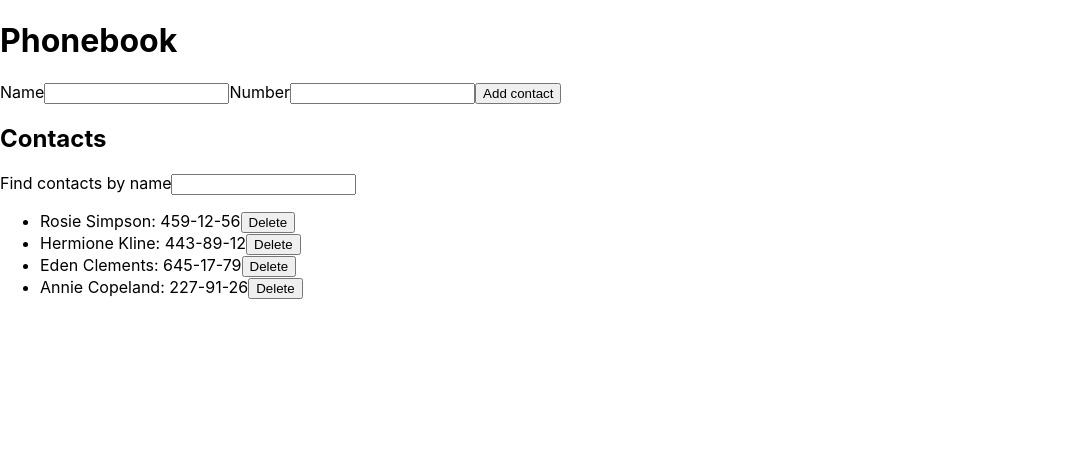
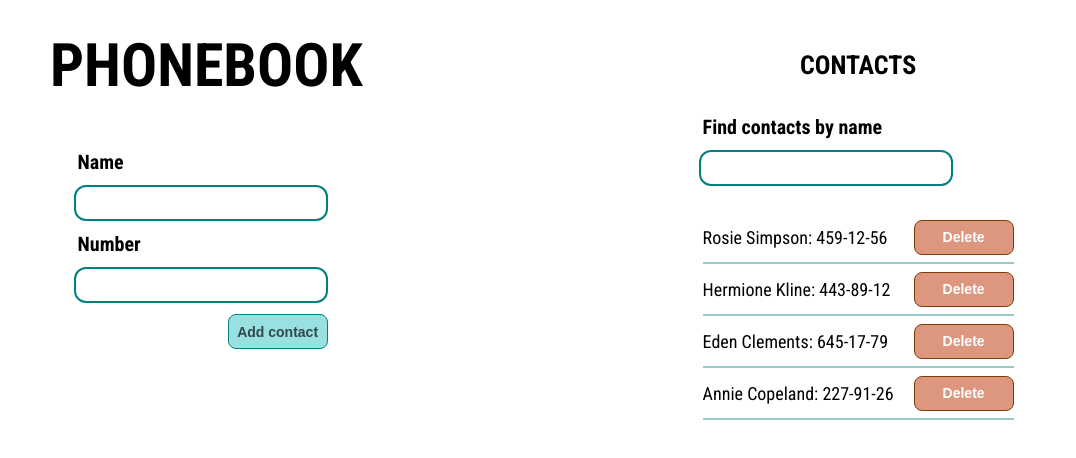
Before and after one commit to AnnaofAmber/goit-react-hw-02-phonebook, a React (Create React App) app: page / in a window 1280 px wide. Shown: the top 458 px of the page, without its empty margins (0-1076 px from the left). Built offline with nearby package versions, Linux system fonts and the light colour scheme.

Commit message:
adding styles

```diff
--- a/src/components/App.jsx
+++ b/src/components/App/App.jsx
@@ -1,11 +1,11 @@
 import React, { Component } from 'react';
 import { nanoid } from 'nanoid';
+import css from "./App.module.css"
 
-
-import { ContactForm } from './ContactForm/ContactForm';
-import { Contacts } from './Contacts/Contacts';
-import { Filter } from './Filter/Filter';
-import { ContactList } from './ContactList/ContactList';
+import { ContactForm } from '../ContactForm/ContactForm';
+import { Contacts } from '../Contacts/Contacts';
+import { Filter } from '../Filter/Filter';
+import { ContactList } from '../ContactList/ContactList';
 
 
 export class App extends Component {
@@ -54,8 +54,8 @@ return this.state.contacts.some(({number})=>number===contact)
 
   render() {
     return (
-  <div>
-  <h1>Phonebook</h1>
+  <div className={css.main}>
+  <h1 className={css.title}>Phonebook</h1>
   <ContactForm  onSubmit={this.onSubmit} nameAlreadyExists={this.nameAlreadyExists} numberAlreadyExists={this.numberAlreadyExists}/>
 
   <Contacts title= "Contacts">
--- /dev/null
+++ b/src/components/App/App.module.css
@@ -0,0 +1,15 @@
+@import url('https://fonts.googleapis.com/css2?family=Roboto+Condensed:wght@400;700&display=swap');
+
+.main{
+    font-family: 'Roboto Condensed', sans-serif;
+    padding: 30px 50px;
+    display: flex;
+
+}
+
+.title{
+    text-align: center;
+    margin: 0;
+    text-transform: uppercase;
+    font-size: 60px;
+}
--- a/src/components/ContactForm/ContactForm.jsx
+++ b/src/components/ContactForm/ContactForm.jsx
@@ -1,30 +1,28 @@
 import React, { Component } from 'react';
-import css from './ContactFrom.module.css'
+import css from './ContactFrom.module.css';
 
-export class ContactForm extends Component{
-
+export class ContactForm extends Component {
   state = {
     name: '',
-    number: ''
+    number: '',
+  };
+
+  onChange = e => {
+    this.setState({ [e.target.name]: e.target.value });
+  };
+
+  handleSubmit = e => {
+    e.preventDefault();
+    const { onSubmit, nameAlreadyExists, numberAlreadyExists } = this.props;
+    const { name, number } = e.target.elements;
+
+    if (nameAlreadyExists(name.value)) {
+      alert(`${name.value} already exists!`);
+      return;
     }
-
-  onChange =e=>{
-
-    this.setState({[e.target.name]: e.target.value})
-    }
-
- handleSubmit= e=>{
-  e.preventDefault()
-  const { onSubmit, nameAlreadyExists, numberAlreadyExists } = this.props;
-  const { name, number } = e.target.elements
-
-  if(nameAlreadyExists(name.value)){
-    alert(`${name.value} already exists!`)
-    return
-  }
-  if(numberAlreadyExists(number.value)){
-    alert(`${number.value} already exists in Your Contact list`)
-    return
+    if (numberAlreadyExists(number.value)) {
+      alert(`${number.value} already exists in Your Contact list`);
+      return;
     }
 
     const data = {
@@ -33,25 +31,30 @@ export class ContactForm extends Component{
     };
 
     onSubmit(data);
- }
+  };
 
-
-  render(){
+  render() {
     return (
       <form className={css.contactForm} onSubmit={this.handleSubmit}>
-      <label htmlFor="name">Name</label>
+        <label className={css.label} htmlFor="name">
+          Name
+        </label>
         <input
+          className={css.input}
           id="name"
           type="text"
-        name= "name"
-        value = {this.state.name}
+          name="name"
+          value={this.state.name}
           onChange={this.onChange}
           pattern="^[a-zA-Zа-яА-Я]+(([' \-][a-zA-Zа-яА-Я ])?[a-zA-Zа-яА-Я]*)*$"
           title="Name may contain only letters, apostrophe, dash and spaces. For example Adrian, Jacob Mercer, Charles de Batz de Castelmore d'Artagnan"
           required
         />
-      <label htmlFor="number">Number</label>
+        <label className={css.label} htmlFor="number">
+          Number
+        </label>
         <input
+          className={css.input}
           id="number"
           type="tel"
           name="number"
@@ -61,7 +64,8 @@ onSubmit(data);
           title="Phone number must be digits and can contain spaces, dashes, parentheses and can start with +"
           required
         />
-      <button type="submit">Add contact</button>
+        <button className={css.btnAdd} type="submit">Add contact</button>
       </form>
-  )};
-};
+    );
+  }
+}
--- a/src/components/ContactForm/ContactFrom.module.css
+++ b/src/components/ContactForm/ContactFrom.module.css
@@ -1,4 +1,56 @@
 .contactForm{
+padding: 120px 15px 20px 15px;
+margin-left: -300px;
+margin-right: 300px;
+display: flex;
+flex-direction: column;
+align-items: start;
+gap: 15px;
+max-width: 250px;
+}
+
+.label{
+font-size: 20px;
+font-weight: 700;
+}
+.input{
+    width: 236px;
+    height: 18px;
+    padding: 5px;
+    outline: 2px solid teal;
+    outline-offset: 2px;
+    border: none;
+    border-radius: 8px;
+}
+input:focus{
+    outline: 2px solid rgba(199, 85, 43, 0.607);
+}
 
 
+.btnAdd{
+    display: block;
+    width: 100px;
+    height: 35px;
+    margin-left: 150px;
+    background-color: rgba(13, 182, 182, 0.418);
+    border: 0.5px solid teal;
+    border-radius: 8px;
+    color: rgba(0, 0, 0, 0.678);
+    font-size: 14px;
+    font-weight: 700;
+    cursor: pointer;
+
 }
+
+.btnAdd:hover{
+    box-shadow: 5px 5px 12px -12px rgba(0,0,0,0.75);
+    background-color: rgba(9, 112, 112, 0.752);
+    border: 0.5px solid teal;
+    color: rgb(255, 255, 255);
+}
+.btnAdd:focus{
+    box-shadow: 5px 5px 12px -12px rgba(0,0,0,0.75);
+    background-color: rgba(9, 112, 112, 0.752);
+    border: 0.5px solid teal;
+    color: rgb(255, 255, 255);
+}
--- a/src/components/ContactList/ContactList.jsx
+++ b/src/components/ContactList/ContactList.jsx
@@ -1,11 +1,13 @@
+import css from "./ContactList.module.css"
+
 export const ContactList = ({contacts, onDelete})=>{
     return (
 
-        <ul >
+        <ul className={css.list}>
             {contacts.map(({id, name, number})=>{
                 return(
-                    <li key={id}>{name}: {number}
-                    <button type="button" onClick={()=> onDelete(id)}>Delete</button>
+                    <li className={css.item} key={id}>{name}: {number}
+                    <button className={css.btnDelete} type="button" onClick={()=> onDelete(id)}>Delete</button>
                     </li>
                 )
             })}
--- a/src/components/ContactList/ContactList.module.css
+++ b/src/components/ContactList/ContactList.module.css
@@ -0,0 +1,44 @@
+.list{
+margin: 0;
+padding: 30px 0px;
+
+}
+
+
+.item{
+    height: 50px;
+    font-size: 18px;
+    display: flex;
+    justify-content: space-between;
+    align-items: center;
+    gap: 20px;
+
+    border-bottom: 2px solid rgba(0, 128, 128, 0.4);
+}
+.btnDelete{
+    display: block;
+    width: 100px;
+    height: 35px;
+
+    background-color: rgba(199, 85, 43, 0.607);
+    border: 0.5px solid rgb(128, 60, 0);
+    border-radius: 8px;
+    color: rgb(255, 255, 255);
+    font-size: 14px;
+    font-weight: 700;
+    cursor: pointer;
+}
+
+.btnDelete:hover{
+    box-shadow: 5px 5px 12px -12px rgba(0, 0, 0, 0.907);
+    background-color: rgba(199, 85, 43, 0.291);
+    border: 0.5px solid rgb(128, 60, 0);
+    color: rgba(60, 40, 8, 0.86);
+}
+
+.btnDelete:focus{
+    box-shadow: 5px 5px 12px -12px rgba(0, 0, 0, 0.907);
+    background-color: rgba(199, 85, 43, 0.291);
+    border: 0.5px solid rgb(128, 60, 0);
+    color: rgba(60, 40, 8, 0.86);
+}
--- a/src/components/Contacts/Contacts.jsx
+++ b/src/components/Contacts/Contacts.jsx
@@ -1,7 +1,9 @@
+import css from "./Contacts.module.css"
+
 export const Contacts = ({title, children})=>{
     return (
-        <section>
-            <h2>{title}</h2>
+        <section className={css.section}>
+            <h2 className={css.title}>{title}</h2>
             {children}
         </section>
     )
--- a/src/components/Contacts/Contacts.module.css
+++ b/src/components/Contacts/Contacts.module.css
@@ -0,0 +1,14 @@
+.section{
+    padding: 20px 15px 20px 60px;
+    max-width: 400px;
+    display: flex;
+    flex-direction: column;
+}
+.title{
+
+    margin-top: 0;
+    margin-bottom: 35px;
+    text-align: center;
+    text-transform: uppercase;
+    font-size: 26px;
+}
--- a/src/components/Filter/Filter.jsx
+++ b/src/components/Filter/Filter.jsx
@@ -1,8 +1,10 @@
+import css from "./Filter.module.css"
+
 export const Filter = ({filter, onChange})=>{
     return (
-    <div>
-        <label htmlFor="search">Find contacts by name</label>
-         <input id="search" name = "filter" value={filter} type="text" onChange={onChange}/>
+    <div className={css.filter}>
+        <label className={css.label} htmlFor="search">Find contacts by name</label>
+         <input className={css.input} id="search" name = "filter" value={filter} type="text" onChange={onChange}/>
     </div>
     )
 }
--- /dev/null
+++ b/src/components/Filter/Filter.module.css
@@ -0,0 +1,22 @@
+.filter{
+    display: flex;
+    flex-direction: column;
+    gap: 15px;
+}
+.label{
+    font-size: 20px;
+    font-weight: 700;
+    }
+    .input{
+        width: 236px;
+        height: 18px;
+        padding: 5px;
+        outline: 2px solid teal;
+    outline-offset: 2px;
+    border: none;
+    border-radius: 8px;
+    }
+
+    input:focus{
+        outline: 2px solid rgba(199, 85, 43, 0.607);
+    }
--- a/src/index.js
+++ b/src/index.js
@@ -1,6 +1,6 @@
 import React from 'react';
 import ReactDOM from 'react-dom/client';
-import { App } from 'components/App';
+import { App } from 'components/App/App';
 import './index.css';
 
 ReactDOM.createRoot(document.getElementById('root')).render(
```
Also changed, not shown: src/components/Filter/Filter.css (deleted). Lines whose indentation alone changed are shown as unchanged.
